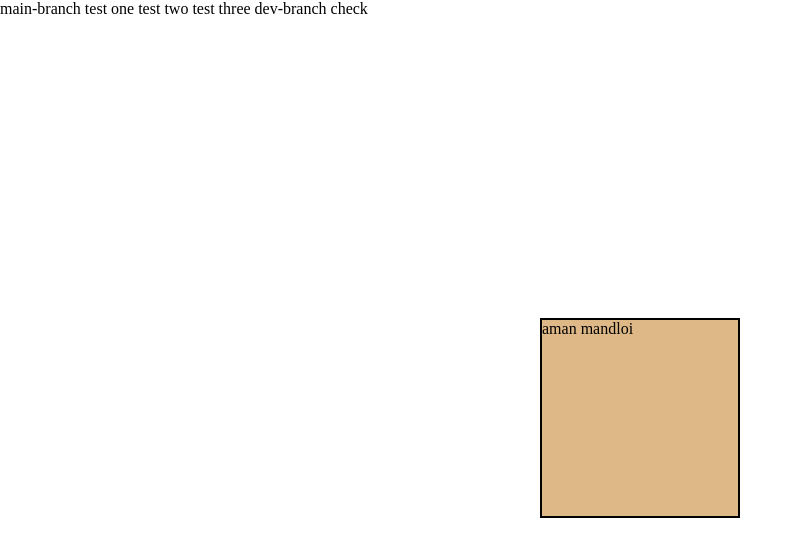
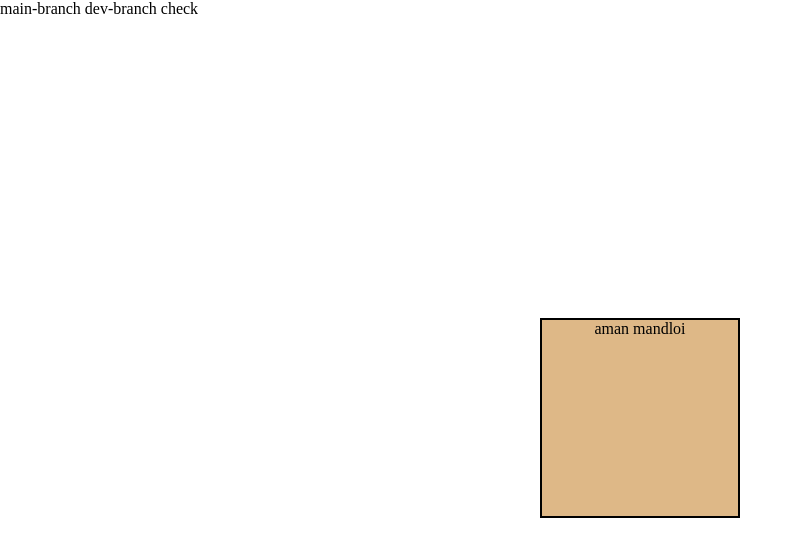
Before and after one commit to Aman7723/faild-ci-cd-op, a plain HTML site: page main/index.html in a window 1280 px wide. Shown: the whole page, without its empty margins (0-803 px from the left). Drawn offline with Linux system fonts and the light colour scheme.

Commit message:
deploy: 61b8ebb454cf2cd85852693da7964e7573d93faa

```diff
--- a/main/index.html
+++ b/main/index.html
@@ -24,15 +24,15 @@
         border: 2px solid #000;
         width: 200px;
         height: 200px;
-        background-color:burlywood
+        background-color:burlywood;
+        text-align: center;
+
         }
 </style>
 <body>
 
     main-branch
-    test one
-    test two
-    test three
+
 
     dev-branch check
     <div class="container">
```
